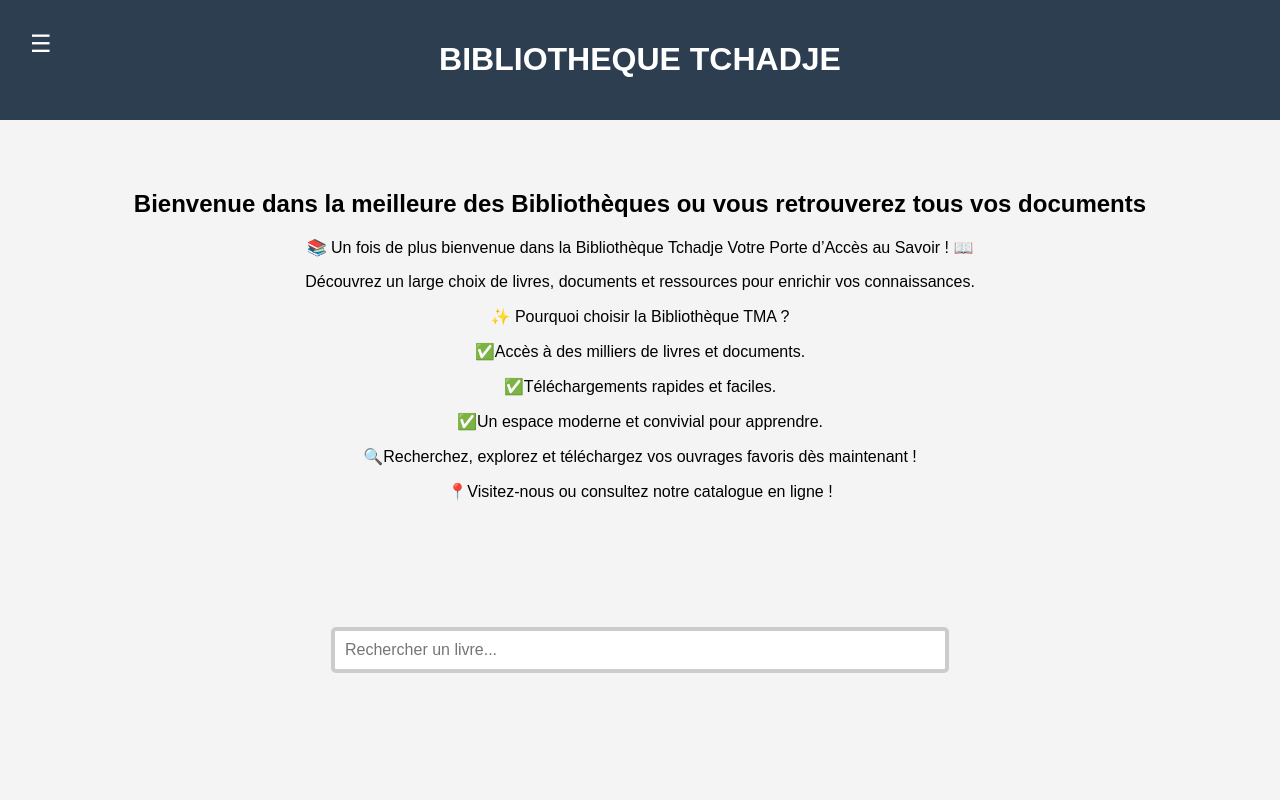
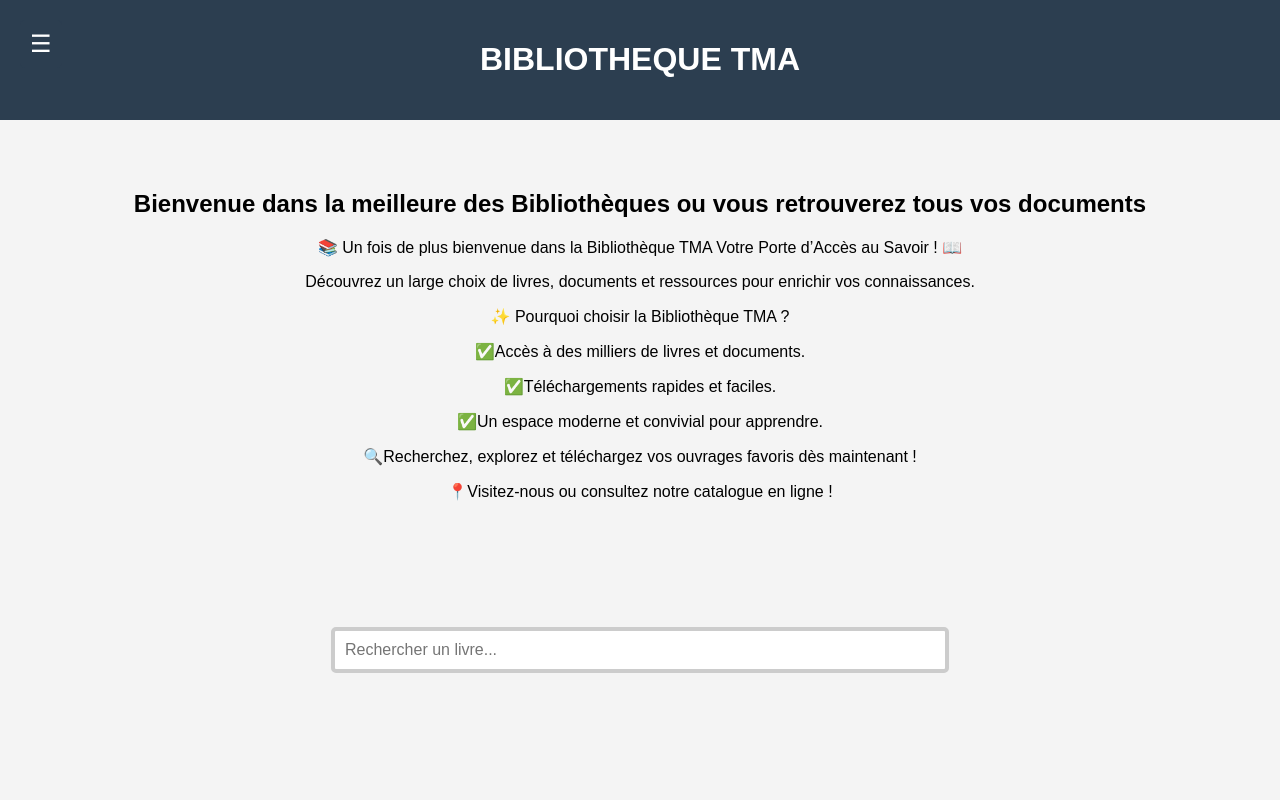
Before and after one commit to biblio-tma/TMA, a plain HTML site: page index.html in a window 1280 px wide. Shown: the top 800 px of the page. Drawn offline with Linux system fonts and the light colour scheme.

Commit message:
Update index.html

```diff
--- a/index.html
+++ b/index.html
@@ -26,13 +26,13 @@
  </nav>
     <!--En-tête -->
     <header>
-        <h1>BIBLIOTHEQUE TCHADJE</h1>
+        <h1>BIBLIOTHEQUE TMA</h1>
     </header>
 <body>
     <!-- Section Accueil -->
     <section id="accueil">
         <h2>Bienvenue dans la meilleure des Bibliothèques ou vous retrouverez tous vos documents</h2>
-        <p>📚 Un fois de plus bienvenue dans la Bibliothèque Tchadje Votre Porte d’Accès au Savoir ! 📖</p>
+        <p>📚 Un fois de plus bienvenue dans la Bibliothèque TMA Votre Porte d’Accès au Savoir ! 📖</p>
         <p>Découvrez un large choix de livres, documents et ressources pour enrichir vos connaissances.</p>
         <p>✨ Pourquoi choisir la Bibliothèque TMA ?</p>
           <p>✅Accès à des milliers de livres et documents.</p>
```
